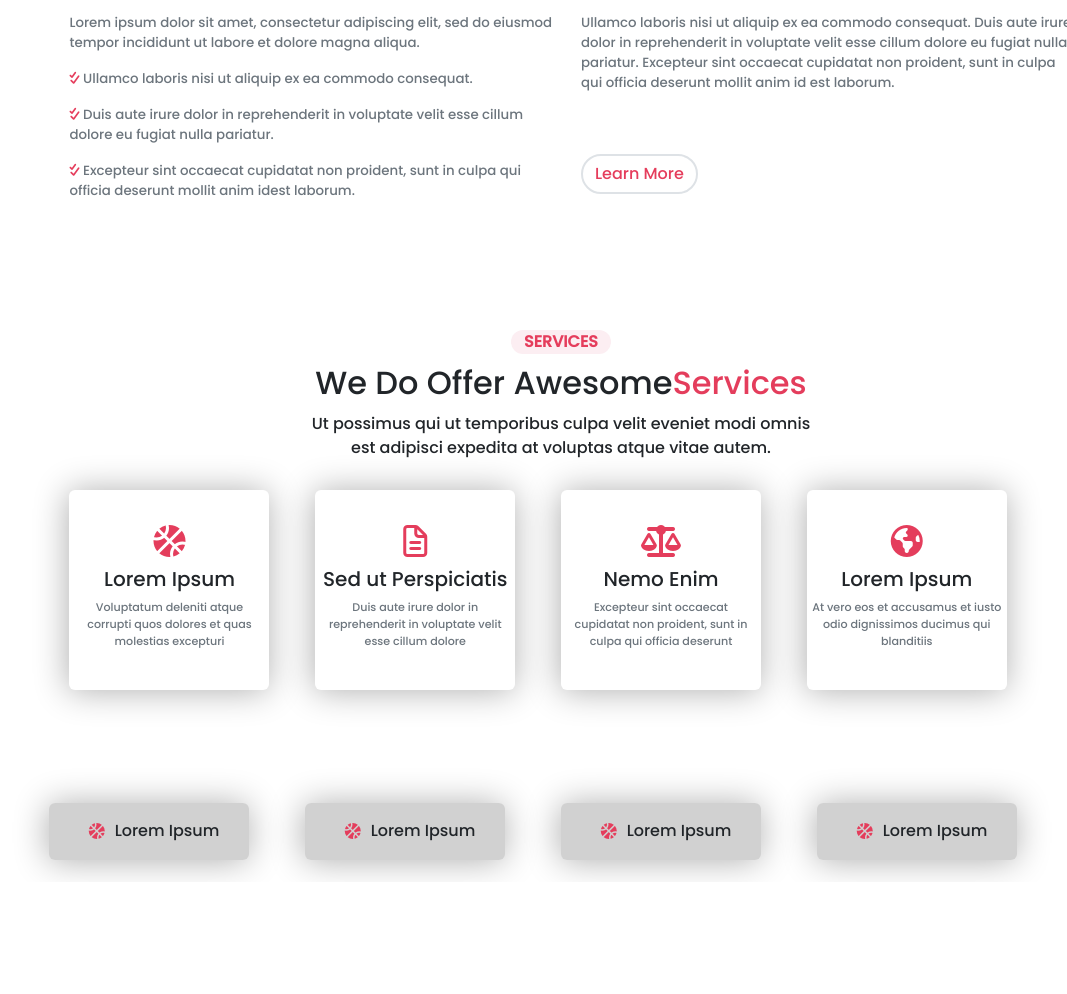
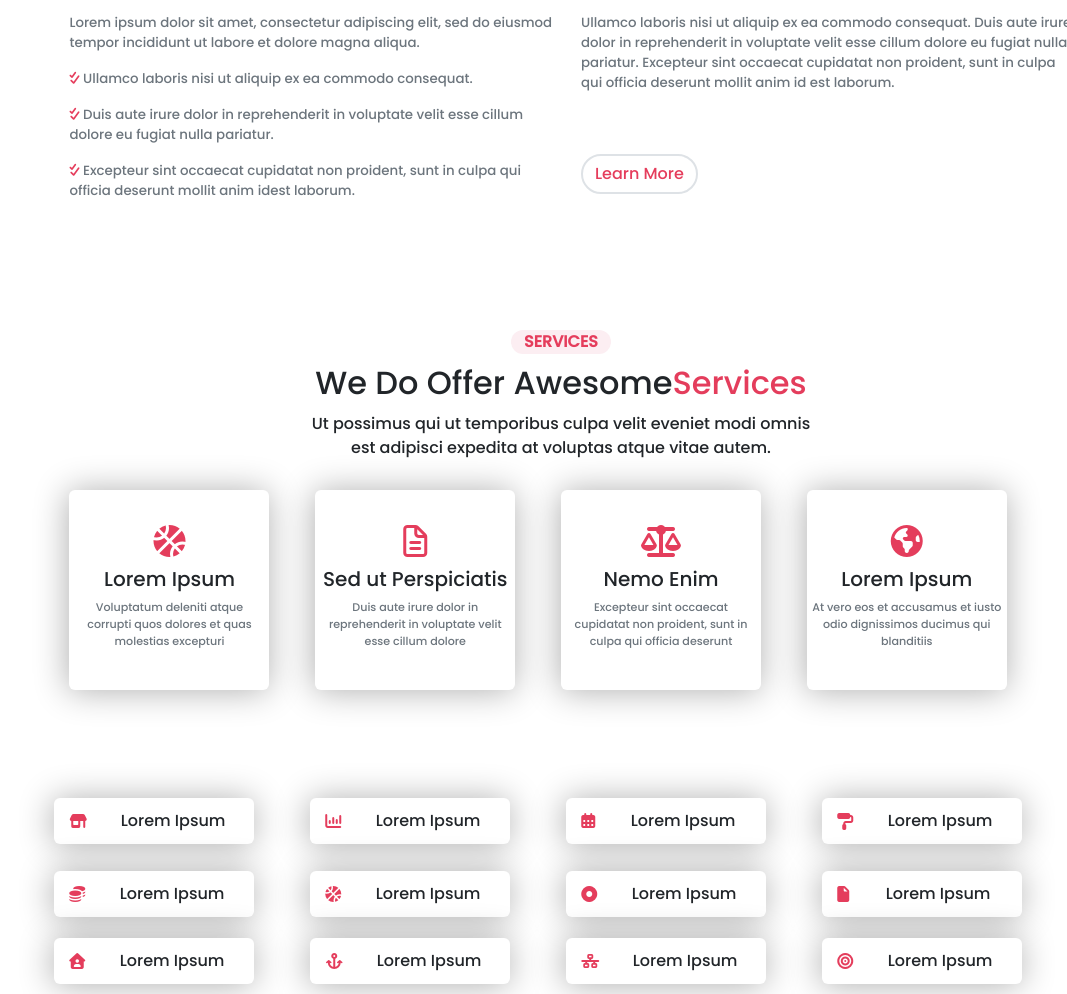
Before and after one commit to iqbalsofia7/Projet_Sofia_Youri, a website: page index.html in a window 1280 px wide. Shown: the part 673-1667 px from the top of the page, without its empty margins (79-1146 px from the left). Before the commit the page ends 1555 px from the top, so only its background shows below. Drawn offline with nearby package versions, Linux system fonts and the light colour scheme.

Commit message:
section 3

```diff
--- a/index.html
+++ b/index.html
@@ -99,22 +99,57 @@
 <!-- -------------------------------SECTION 3-------------------------------------- -->
 <section class="sec3">
     <div class="sec3grid">
+
         <div class="rounded d-flex">
-            <i class="fa-solid fa-basketball text-pink p-2 sec3iconBadge"></i>
-            <p class="sec3iconBadge m-0">Lorem Ipsum</p>
+            <i class="fa-solid fa-shop text-pink p-2 sec3iconBadge"></i>
+            <p class="sec3iconBadge m-auto">Lorem Ipsum</p>
+        </div>
+        <div class="rounded d-flex">
+            <i class="fa-solid fa-chart-column text-pink p-2 sec3iconBadge"></i>
+            <p class="sec3iconBadge m-auto">Lorem Ipsum</p>
+        </div>
+        <div class="rounded d-flex">
+            <i class="fa-solid fa-calendar-days text-pink p-2 sec3iconBadge"></i>
+            <p class="sec3iconBadge m-auto">Lorem Ipsum</p>
+        </div>
+        <div class="rounded d-flex">
+            <i class="fa-solid fa-paint-roller text-pink p-2 sec3iconBadge"></i>
+            <p class="sec3iconBadge m-auto">Lorem Ipsum</p>
+        </div>
+        <div class="rounded d-flex">
+            <i class="fa-solid fa-coins text-pink p-2 sec3iconBadge"></i>
+            <p class="sec3iconBadge m-auto">Lorem Ipsum</p>
         </div>
         <div class="rounded d-flex">
             <i class="fa-solid fa-basketball text-pink p-2 sec3iconBadge"></i>
-            <p class="sec3iconBadge m-0">Lorem Ipsum</p>
+            <p class="sec3iconBadge m-auto">Lorem Ipsum</p>
         </div>
         <div class="rounded d-flex">
-            <i class="fa-solid fa-basketball text-pink p-2 sec3iconBadge"></i>
-            <p class="sec3iconBadge m-0">Lorem Ipsum</p>
+            <i class="fa-solid fa-circle-dot text-pink p-2 sec3iconBadge"></i>
+            <p class="sec3iconBadge m-auto">Lorem Ipsum</p>
         </div>
         <div class="rounded d-flex">
-            <i class="fa-solid fa-basketball text-pink p-2 sec3iconBadge"></i>
-            <p class="sec3iconBadge m-0">Lorem Ipsum</p>
+            <i class="fa-solid fa-file text-pink p-2 sec3iconBadge"></i>
+            <p class="sec3iconBadge m-auto">Lorem Ipsum</p>
         </div>
+        <div class="rounded d-flex">
+            <i class="fa-solid fa-house-user text-pink p-2 sec3iconBadge"></i>
+            <p class="sec3iconBadge m-auto">Lorem Ipsum</p>
+        </div>
+        <div class="rounded d-flex">
+            <i class="fa-solid fa-anchor text-pink p-2 sec3iconBadge"></i>
+            <p class="sec3iconBadge m-auto">Lorem Ipsum</p>
+        </div>
+        <div class="rounded d-flex">
+            <i class="fa-solid fa-network-wired text-pink p-2 sec3iconBadge"></i>
+            <p class="sec3iconBadge m-auto">Lorem Ipsum</p>
+        </div>
+        <div class="rounded d-flex">
+            <i class="fa-solid fa-bullseye text-pink p-2 sec3iconBadge"></i>
+            <p class="sec3iconBadge m-auto">Lorem Ipsum</p>
+        </div>
+    </div>
+
 </section>
 
 <!-- -------------------------------SECTION 4-------------------------------------- -->
--- a/src/sass/modules/_section1.sass
+++ b/src/sass/modules/_section1.sass
@@ -1,5 +1,5 @@
 //Style de la SECTION 1
-section
+.sec1
     margin: 2% 10%
 .badgeAbout
     background-color: #FCEEF2
--- a/src/sass/modules/_section2.sass
+++ b/src/sass/modules/_section2.sass
@@ -12,3 +12,6 @@
         box-shadow: -1px 1px 34px 0px rgba(0,0,0,0.32)
         -webkit-box-shadow: -1px 1px 34px 0px rgba(0,0,0,0.32)
         -moz-box-shadow: -1px 1px 34px 0px rgba(0,0,0,0.32)
+.sec2
+    margin-left: 10%
+    margin-right: 10%
--- a/src/sass/modules/_section3.sass
+++ b/src/sass/modules/_section3.sass
@@ -1,11 +1,12 @@
 .sec3grid
     display: grid
     grid-template-columns: repeat(4, 25%)
-    grid-template-rows: 50px
+    grid-template-rows: 80px
     align-items: center
     div
-        background-color: #71717153
-        padding: 4% 2%
+        background-color: #ffffff
+        padding: 2% 2%
+        margin: 4% 2%
         display: flex
         align-items: center
         justify-content: center
@@ -18,4 +19,5 @@
     align-items: center
 
 .sec3
-    margin: 2% 10%
+    margin-left: 10%
+    margin-right: 10%
```
Also changed, not shown: public/css/style.css, 1 other file.
